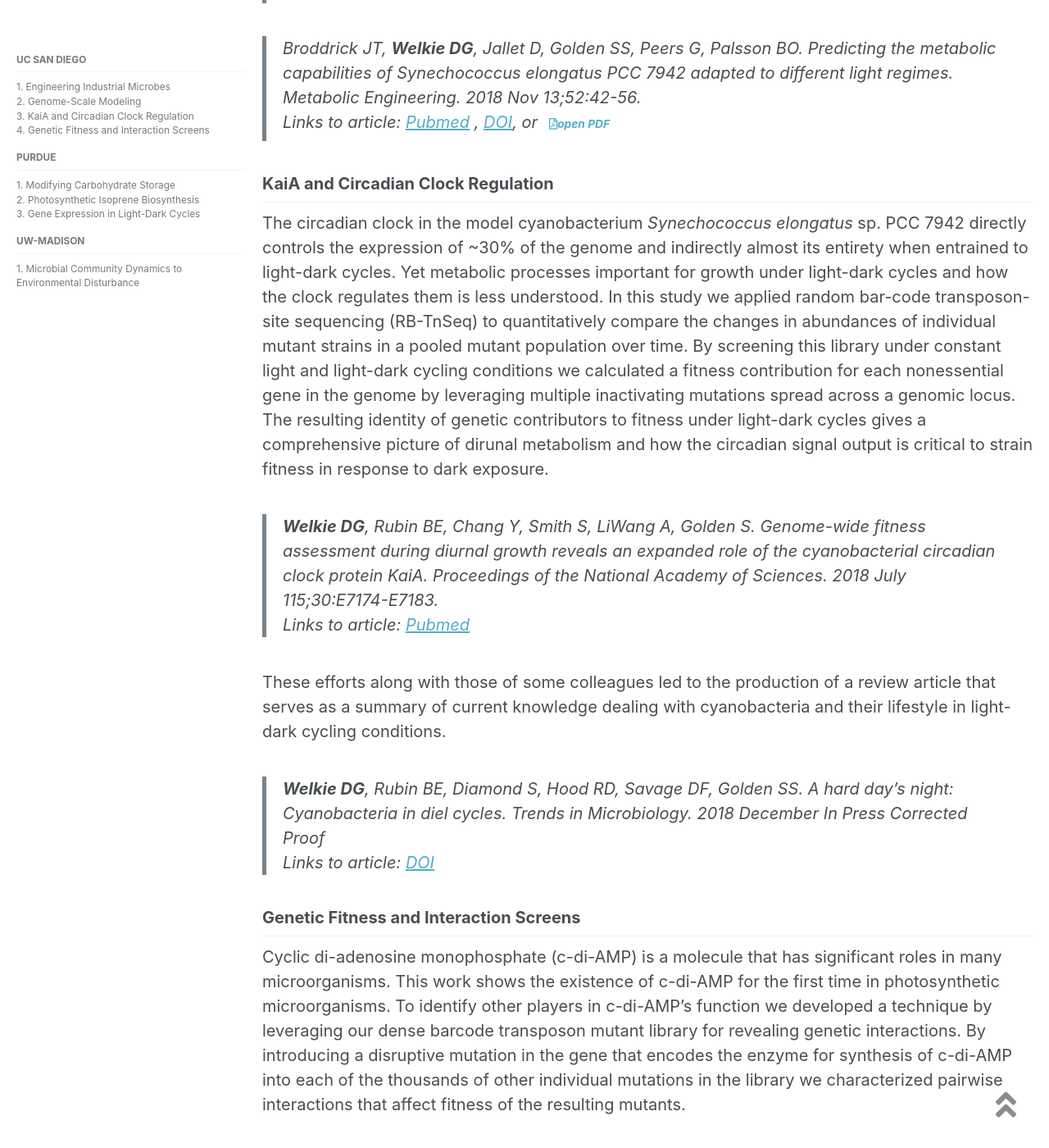
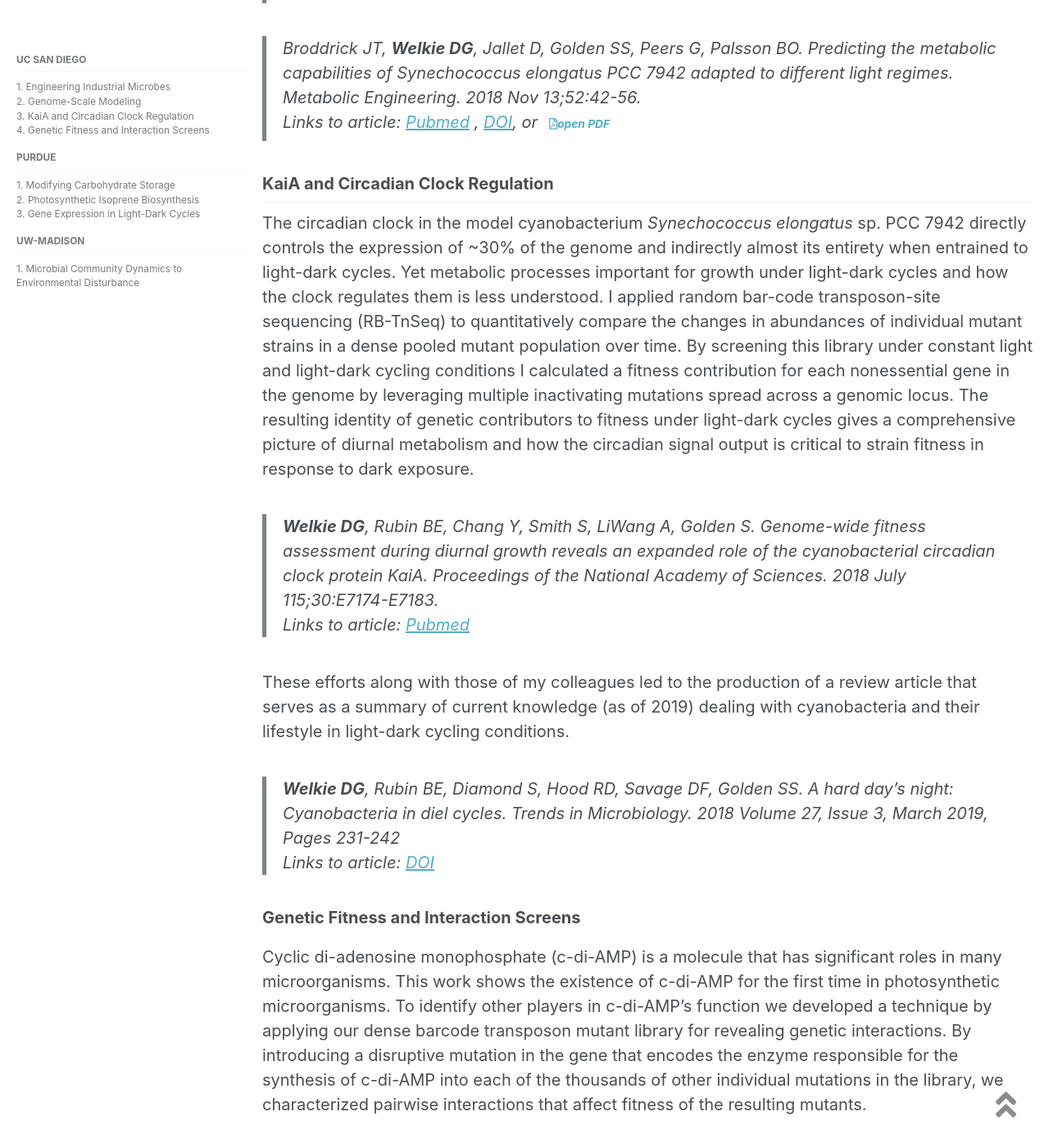
Before and after one commit to dwelkie/dwelkie.github.io, a Jekyll site: the page built from _pages/projects.md, in a window 1280 px wide and 1400 px high, scrolled down 1647 px. Shown: the whole window at 82% size. Built offline with Jekyll 4.4.1, drawn with Linux system fonts in a browser that asks for light colours; nearby versions of some CDN libraries; some of the changed text lies outside the part shown.

Commit message:
eddited projects

```diff
--- a/_pages/projects.md
+++ b/_pages/projects.md
@@ -17,30 +17,30 @@ This page gets updated from time to time, if interested in recent work, contact
 # UC San Diego
 
 ## Engineering Industrial Microorganisms
-I am currently contributing to a multi-group project to develop a process for making advanced genetic tools, high throughput screening methods, and breeding technologies that will enable economical biofuel production from algae and cyanobacteria.  More specifically, I am performing bioinformatics on genome sequences of strains currently in industrial use, designing, building, and testing genetic tools such as synthetic promoters, inducible riboswitches, and translational control mechanisms and performing markerless genome engineering. After characterization, the utility of these synthetic biology tools is demonstrated by engineering the biosynthetic production of a variety of target chemical products.
+I am currently contributing to a multi-group project to develop a process for making advanced genetic tools, high throughput screening methods, and breeding technologies that will enable economical biofuel production from algae and cyanobacteria.  More specifically, I am a) performing bioinformatics on genome sequences of strains currently in industrial use, b) designing, building, and testing genetic tools such as synthetic promoters, inducible riboswitches, and translational control mechanisms, and c) performing markerless genome engineering using Cas12a (Cpf1) CRISPR. After characterization, we will demonstrate the utility of these synthetic biology tools via the photosynthetic bioproduction of a variety of target chemical products (short chain diacids).
 
 ## Genome-Scale Modeling
-Genome-scale models of metabolism are important tools for metabolic engineering and production strain development. In a collaborative effort, I helped generate and experimentally validated and manually curated model of metabolism in _Synechococcus elongatus_ PCC 7942 that (i) lead to discovery of unique metabolic characteristics, such as the importance of a truncated, linear TCA pathway, (ii) highlights poorly understood areas of metabolism, and (iii) accurately quantifies light input and self-shading.
+Genome-scale models of metabolism are important tools for metabolic engineering and production strain development. In a collaborative effort, I helped generate, experimentally validate, and manually curate a model of metabolism in _Synechococcus elongatus_ PCC 7942 that (i) lead to discovery of unique metabolic characteristics, such as the importance of a truncated, linear TCA pathway, (ii) highlights poorly understood areas of metabolism, and (iii) accurately quantifies light input and self-shading.
 
 >Broddrick JT¹ , Rubin BE¹, **Welkie DG**¹ , Du D, Mih N, Diamond S, Lee JJ, Golden SS, Palsson BO. Unique attributes of cyanobacterial metabolism revealed by improved genome-scale metabolic modeling and essential gene analysis. Proceedings of the National Academy of Sciences. 2016. Dec 113;51:E8344-E8353. ¹co-1st authorship <br/>  Links to article: [Pubmed](https://www.ncbi.nlm.nih.gov/pubmed/27911809){:target="_blank"}, [DOI](https://doi.org/10.1073/pnas.1613446113){:target="_blank"}, or<a class="btn btn-success btn-lg" href="https://drive.google.com/open?id=1g8nSXTIxjOnFs6LV8sU_zyxZlm0jNWZj" target="_blank" ><i class="far fa-file-pdf"></i>open PDF
 
-We then utilized this model framework to develop proper constraints necessary to generate biologically realistic engineering predictions for phototrophic metabolism. By measuring high quality photophysiology parameters coupled to genome-scale flux balance analysis we were able to make accurate predictions of growth rates and metabolic reaction fluxes at low and high light conditions, characterize the metabolic cost of excess excitation energy and predict energy fluxes consistent with known light-adapted phenotypes. The highlight of this work was by leveraging the model and constraints to characterize existing photoautotrophic and photomixtotrophic engineering strategies for 2,3-butanediol production.
+We then utilized this model framework to develop proper constraints necessary to generate biologically realistic engineering predictions for phototrophic metabolism. By measuring high quality photophysiology parameters coupled to genome-scale flux balance analysis we were able to make accurate predictions of growth rates and metabolic reaction fluxes at low and high light conditions, characterize the metabolic cost of excess excitation energy and predict energy fluxes consistent with known light-adapted phenotypes. The highlight of this work was leveraging the model and constraints to characterize existing photoautotrophic and photomixtotrophic engineering strategies for 2,3-butanediol production.
 >**Welkie DG**, Golden SS, Palsson BO. "Creating a predictive metabolic model of photoautotrophic metabolism in cyanobacteria to improve bioengineering design." Poster Presentation at the UC San Diego Chancellor’s Research Excellence Annual Symposium. University of California, San Diego, CA. October 25, 2018 <a class="btn btn-success btn-lg" href="https://drive.google.com/open?id=1Tjz-dU8d6TEGqH61Dzez6PnUo0GYBqW-" target="_blank" > <i class="far fa-file-pdf"></i> view poster.
 
 >Broddrick JT, **Welkie DG**, Jallet D, Golden SS, Peers G, Palsson BO. Predicting the metabolic capabilities of *Synechococcus elongatus* PCC 7942 adapted to different light regimes. Metabolic Engineering. 2018 Nov 13;52:42-56.<br/>
 Links to article: [Pubmed](https://www.ncbi.nlm.nih.gov/pubmed/30439494){:target="_blank"} , [DOI](https://doi.org/10.1016/j.ymben.2018.11.001){:target="_blank"}, or<a class="btn btn-success btn-lg" href="https://drive.google.com/open?id=1jJub7N5iiOAv4gPGpZ0kkDLXqO2AWwvn" target="_blank" ><i class="far fa-file-pdf"></i>open PDF
 
 ## KaiA and Circadian Clock Regulation
-The circadian clock in the model cyanobacterium _Synechococcus elongatus_ sp. PCC 7942 directly controls the expression of ~30% of the genome and indirectly almost its entirety when entrained to light-dark cycles. Yet metabolic processes important for growth under light-dark cycles and how the clock regulates them is less understood. In this study we applied random bar-code transposon-site sequencing (RB-TnSeq) to quantitatively compare the changes in abundances of individual mutant strains in a pooled mutant population over time. By screening this library under constant light and light-dark cycling conditions we calculated a fitness contribution for each nonessential gene in the genome by leveraging multiple inactivating mutations spread across a genomic locus. The resulting identity of genetic contributors to fitness under light-dark cycles gives a comprehensive picture of dirunal metabolism and how the circadian signal output is critical to strain fitness in response to dark exposure.
+The circadian clock in the model cyanobacterium _Synechococcus elongatus_ sp. PCC 7942 directly controls the expression of ~30% of the genome and indirectly almost its entirety when entrained to light-dark cycles. Yet metabolic processes important for growth under light-dark cycles and how the clock regulates them is less understood. I applied random bar-code transposon-site sequencing (RB-TnSeq) to quantitatively compare the changes in abundances of individual mutant strains in a dense pooled mutant population over time. By screening this library under constant light and light-dark cycling conditions I calculated a fitness contribution for each nonessential gene in the genome by leveraging multiple inactivating mutations spread across a genomic locus. The resulting identity of genetic contributors to fitness under light-dark cycles gives a comprehensive picture of diurnal metabolism and how the circadian signal output is critical to strain fitness in response to dark exposure.
 
 >**Welkie DG**, Rubin BE, Chang Y, Smith S, LiWang A, Golden S. Genome-wide fitness assessment during diurnal growth reveals an expanded role of the cyanobacterial circadian clock protein KaiA. Proceedings of the National Academy of Sciences. 2018 July  115;30:E7174-E7183.<br/> Links to article: [Pubmed](https://www.ncbi.nlm.nih.gov/pubmed/29991601){:target="_blank"}
 
-These efforts along with those of some colleagues led to the production of a review article that serves as a summary of current knowledge dealing with cyanobacteria and their lifestyle in light-dark cycling conditions.
->**Welkie DG**, Rubin BE, Diamond S, Hood RD, Savage DF, Golden SS. A hard day’s night: Cyanobacteria in diel cycles. Trends in Microbiology. 2018 December In Press *Corrected Proof* <br/>
+These efforts along with those of my colleagues led to the production of a review article that serves as a summary of current knowledge (as of 2019) dealing with cyanobacteria and their lifestyle in light-dark cycling conditions.
+>**Welkie DG**, Rubin BE, Diamond S, Hood RD, Savage DF, Golden SS. A hard day’s night: Cyanobacteria in diel cycles. Trends in Microbiology. 2018 Volume 27, Issue 3, March 2019, Pages 231-242 <br/>
 Links to article: [DOI](https://doi.org/10.1016/j.tim.2018.11.002){:target="_blank"}
 
 ## Genetic Fitness and Interaction Screens
-Cyclic di-adenosine monophosphate (c-di-AMP) is a molecule that has significant roles in many microorganisms. This work shows the existence of c-di-AMP for the first time in photosynthetic microorganisms. To identify other players in c-di-AMP’s function we developed a technique by leveraging our dense barcode transposon mutant library for revealing genetic interactions. By introducing a disruptive mutation in the gene that encodes the enzyme for synthesis of c-di-AMP into each of the thousands of other individual mutations in the library we characterized  pairwise interactions that affect fitness of the resulting mutants.
+Cyclic di-adenosine monophosphate (c-di-AMP) is a molecule that has significant roles in many microorganisms. This work shows the existence of c-di-AMP for the first time in photosynthetic microorganisms. To identify other players in c-di-AMP’s function we developed a technique by applying our dense barcode transposon mutant library for revealing genetic interactions. By introducing a disruptive mutation in the gene that encodes the enzyme responsible for the synthesis of c-di-AMP into each of the thousands of other individual mutations in the library, we characterized  pairwise interactions that affect fitness of the resulting mutants.
 
 >Rubin BE, Huynh TN, **Welkie DG**, Diamond S, Simkovsky R, Pierce EC, et al. High-throughput interaction screens illuminate the role of c-di-AMP in cyanobacterial nighttime survival. PLoS Genetics. 2018 Apr 14;4:e1007301 <br/>
 Links to article: [Pubmed](https://www.ncbi.nlm.nih.gov/pubmed/29608558){:target="_blank"}, [DOI](https://doi.org/10.1371/journal.pgen.1007301){:target="_blank"}, or:<a class="btn btn-success btn-lg" href="https://drive.google.com/open?id=1YF5qtAZzlKsyA7ic3LZSWBq-Pe6_eSSJ" target="_blank" ><i class="far fa-file-pdf"></i>open PDF
@@ -48,12 +48,12 @@ Links to article: [Pubmed](https://www.ncbi.nlm.nih.gov/pubmed/29608558){:target
 # Purdue
 
 ## Modifying Carbohydrate Storage
-* The unicellular diazotrophic cyanobacteria of the genus _Cyanothece_ demonstrate oscillations in nitrogenase activity and H2 production when grown under light-dark cycles. We established that _Cyanothece_ sp. PCC 7822 allows for the construction of knock-out mutants and our objective was to improve the growth characteristics of this strain and to identify the nature of the intracellular storage granules. I developed a growth medium that improved culture uniformity, enhanced the growth rate, and resulted in cells storing nutrients in biomass. Biochemical analysis and transmission electron microscopy analysis also revealed that glycogen storage in this strain was distinct from close relatives.
+* The unicellular diazotrophic cyanobacteria of the genus _Cyanothece_ demonstrate oscillations in nitrogenase activity and H2 production when grown under light-dark cycles. At the time, genetic techniques were unable to resolve the restrictive mechanisms in many species of this genus, but, found success utilizing single stranded DNA to generate mutants in strain _Cyanothece_ sp. PCC 7822. With this came opportunity and the need to improve this strains the growth characteristics. In addition, major areas of its metabolism differed from other Cyanothece and I performed studies to illuminate intracellular carbon storage metabolism. I developed a growth medium that improved culture uniformity, enhanced the growth rate, and resulted in cells storing more nutrients in biomass instead of intercellular granules like PHB. Biochemical analysis and transmission electron microscopy analysis also revealed that glycogen storage in this strain was distinct from close relatives.
 
 >**Welkie DG**, Sherman DM, Chrisler WB, Orr G, Sherman LA. Analysis of carbohydrate storage granules in the diazotrophic cyanobacterium *Cyanothece* sp PCC 7822. Photosynthesis Research 2013 Nov 118(1-2):25-36. <br/>
 Links to article: [Pubmed](https://www.ncbi.nlm.nih.gov/pubmed/24142038){:target="_blank"}, [DOI](https://doi.org/10.1007/s11120-013-9941-z){:target="_blank"}, or<a class="btn btn-success btn-lg" href="https://drive.google.com/open?id=1JCrYEhuD9F8kURterbRSE07OF3k3k4--" target="_blank" ><i class="far fa-file-pdf"></i>open PDF
 
-Manipulating the storage of carbon into polysaccharide could be beneficial to improving targeted biosynthetic productivities and present a viable solution for renewable carbon feedstock for heterotrophic bacteria, or even improve the sensory aspects of edible cyanobacterial strains. In this study, the discovery of morphological variation of polysaccharide storage in Cyanothece strains was further investigated via mutagenesis of the branching and debranching genes found in _Synechocystis_ sp. PCC 6803 to characterize their possible role in determining polysaccharide storage granule morphology.
+Manipulating the storage of carbon into polysaccharide could be beneficial to improving targeted biosynthetic productivities and presents a viable solution for renewable carbon feedstock for heterotrophic bacteria, or even improve the sensory aspects of edible cyanobacterial strains. In this study, the discovery of morphological variation of polysaccharide storage in Cyanothece strains was further investigated via mutagenesis of the branching and debranching genes found in _Synechocystis_ sp. PCC 6803 to characterize their roles in determining granule morphology.
 
 >**Welkie DG**, Lee BH, Sherman LA. Altering the structure of carbohydrate storage granules in the cyanobacterium *Synechocystis* sp. strain PCC 6803 through branching-enzyme truncations. Journal of Bacteriology 2015 Dec 198:701-710. <br/>
 Links to article: [Pubmed](https://www.ncbi.nlm.nih.gov/pubmed/26668264){:target="_blank"}, [DOI](https://doi.org/10.1128/JB.00830-15){:target="_blank"}, or<a class="btn btn-success btn-lg" href="https://drive.google.com/open?id=1QE9B8kivtV29aVOk0OXDP0jNN2_bJV_Q" target="_blank" ><i class="far fa-file-pdf"></i>open PDF
@@ -74,7 +74,7 @@ Links to article: [Pubmed](https://www.ncbi.nlm.nih.gov/pubmed/25547186){:target
 # UW-Madison
 
 ## Microbial Community Dynamics to Environmental Disturbance
-Understanding microbial community dynamics in the rumin of dairy cows is vital to understanding animal health, productivity, and has food safety consequences. In this study we used automated ribosomal intergenic spacer analysis to track changes in the microbial community during the feeding cycle of dairy cows. Using two animals eating the same diet we found large changes in the associated liquid as well as in ruminal pH and VFA concentrations while we observed that solid-associated microbial communities displayed less change in composition within and across feeding cycles. To sample the ruminal microbiome, the cows were fistulated and, using a arm-length long glove, I used a small cup to retrieve a rumin sample over multile timepoints. Fun stuff!
+Understanding microbial community dynamics in the rumen of dairy cows is vital to understanding animal health and productivity. In this study we used automated ribosomal intergenic spacer analysis to track changes in the microbial community during the feeding cycle of dairy cows. Using two animals eating the same diet, we found large changes in the associated liquid populations as well as in ruminal pH and voltile fatty acid (VFA) concentrations. This differed in solid-associated microbial communities that displayed much less change in composition within and across feeding cycles. To sample the ruminal microbiome, I reached into the rumen of  fistulated cows and collected a sample using a small cup over multile timepoints. Fun stuff!
 
 >**Welkie DG**, Stevenson DM, Weimer PJ. ARISA analysis of ruminal bacterial community dynamics in lactating dairy cows during the feeding cycle. Anaerobe 2010 Apr 16;2:94-100.<br/>
 Links to article: [Pubmed](https://www.ncbi.nlm.nih.gov/pubmed/19615457){:target="_blank"}
```
Also changed, not shown: other parts of _pages/projects.md (+1 -1 lines).
